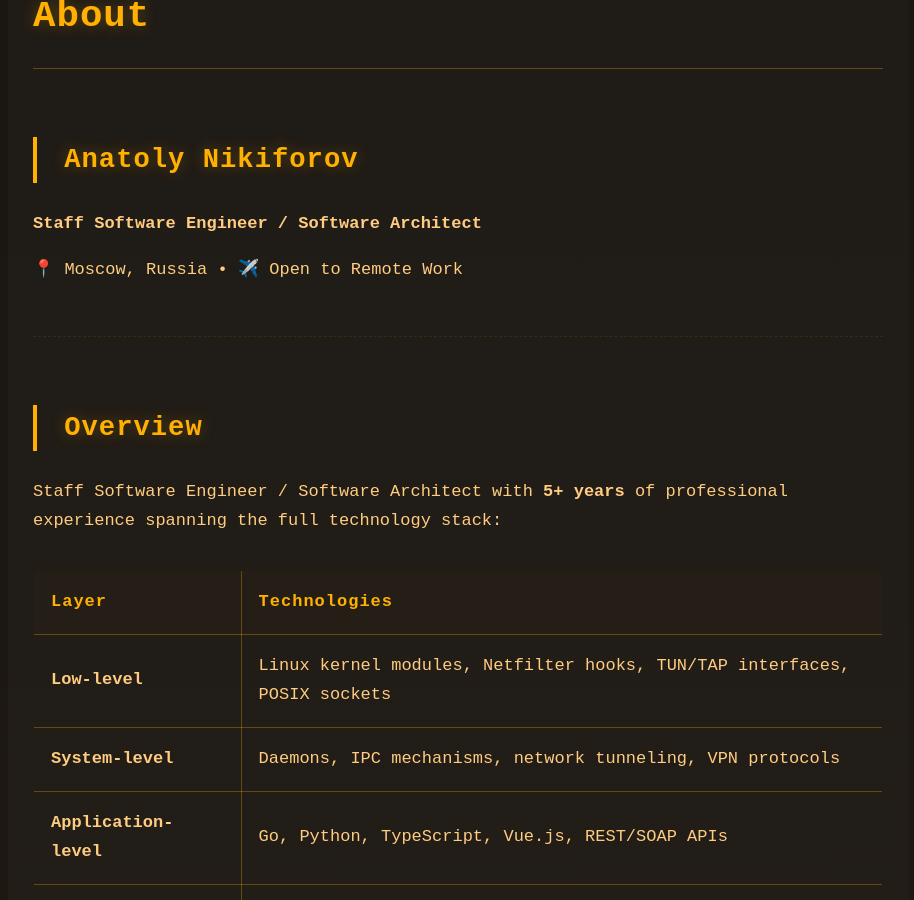
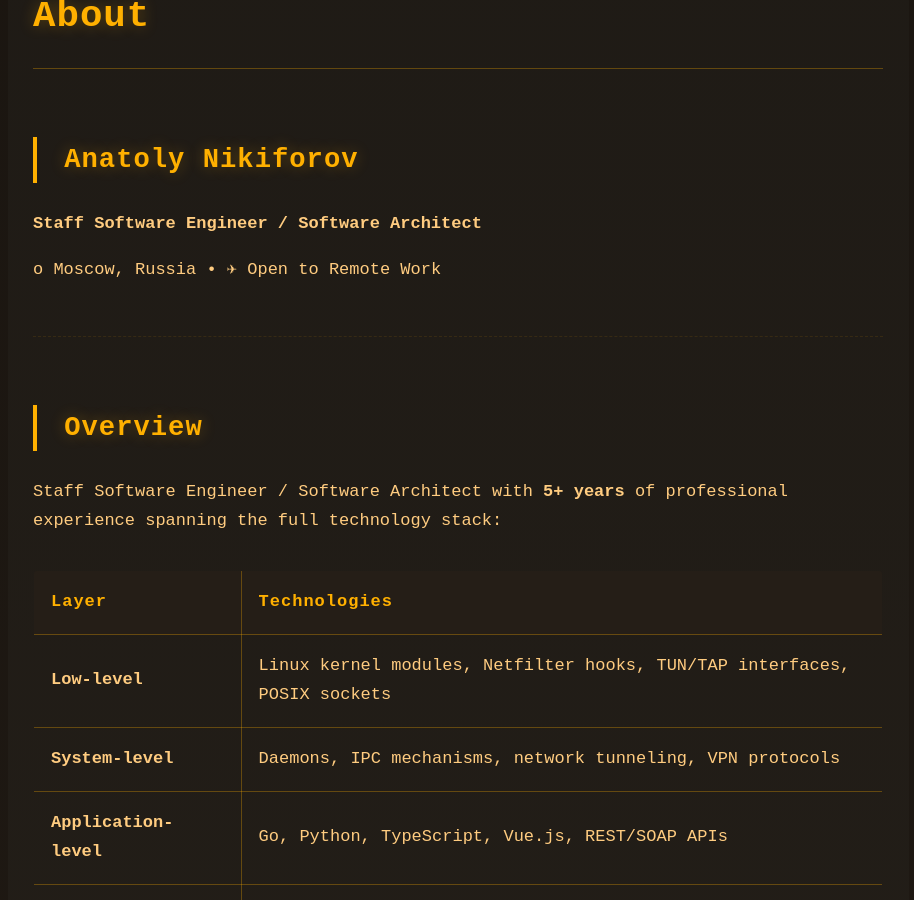
Before and after one commit to nikiforidi/nikiforidi.github.io, a Jekyll site: the page built from about/index.md, in a window 1280 px wide and 900 px high, scrolled down 384 px. Shown: the whole window, without its empty margins (182-1096 px from the left). Built offline with Jekyll 4.4.1, drawn with Linux system fonts in a browser that asks for light colours.

Commit message:
ascii emoji

```diff
--- a/about/index.md
+++ b/about/index.md
@@ -8,7 +8,7 @@ permalink: /about/
 
 **Staff Software Engineer / Software Architect**
 
-📍 Moscow, Russia • ✈️ Open to Remote Work
+o Moscow, Russia • ✈ Open to Remote Work
 
 ---
 
```
